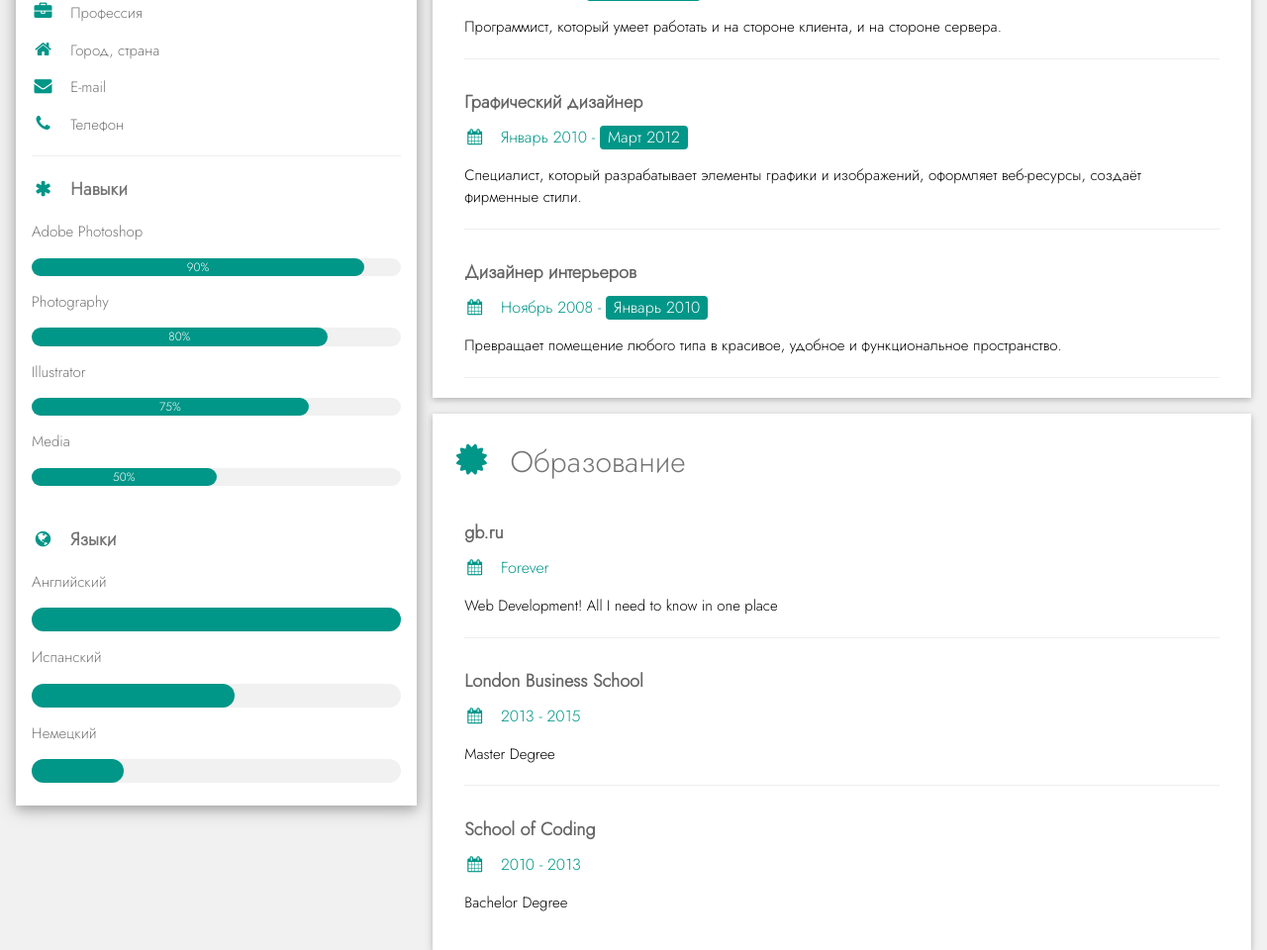
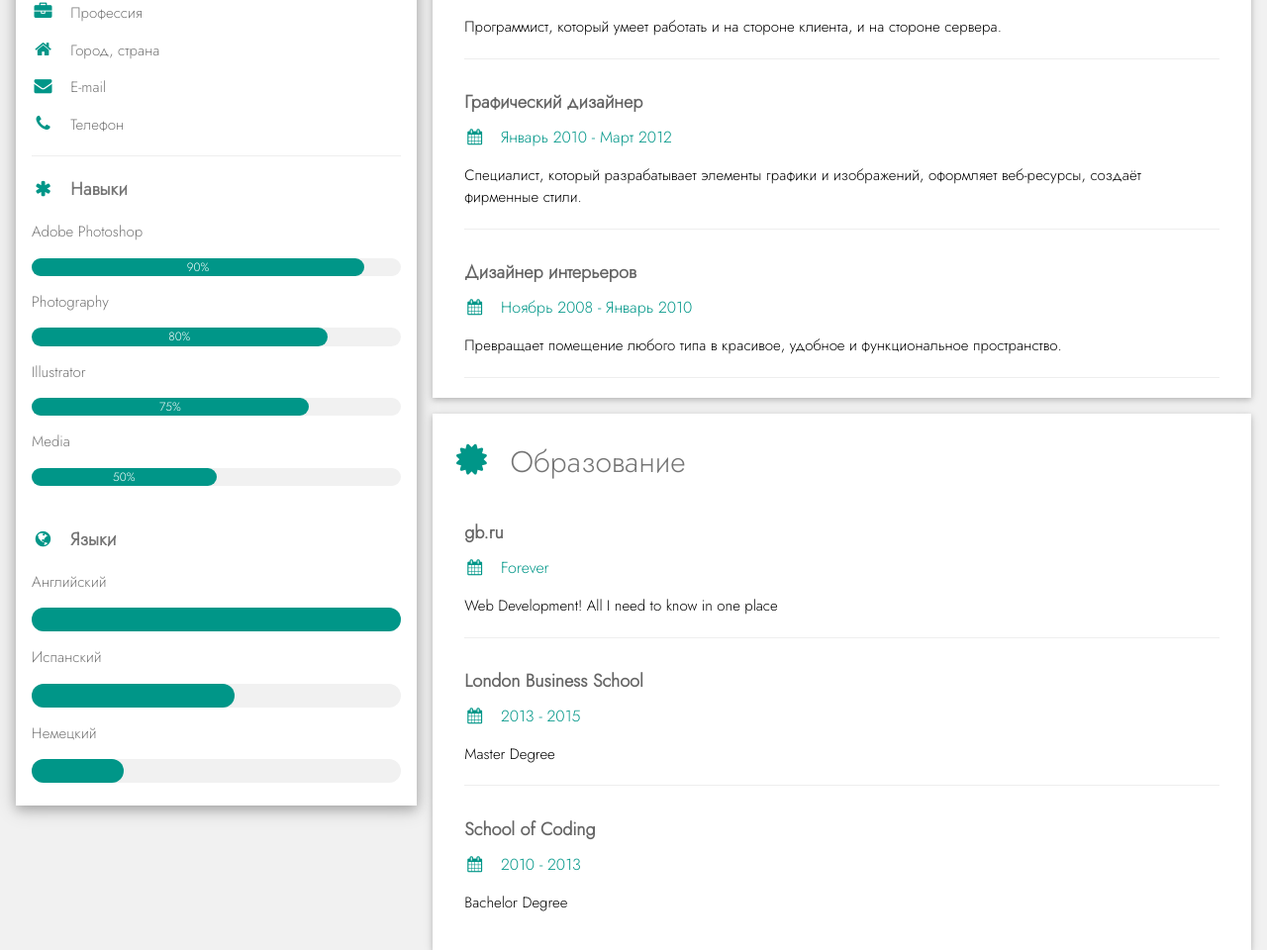
Before and after one commit to VeronikaVasil/github.io, a PHP site: page /Task4/index.php in a window 1280 px wide. Shown: the part 333-1293 px from the top of the page at 99% size. Run offline with PHP 8.4, Linux system fonts and the light colour scheme.

Commit message:
Выделила dateTo только у первой даты

```diff
--- a/Task4/index.php
+++ b/Task4/index.php
@@ -125,9 +125,14 @@ $workExperience = [
                     <div class="w3-container">
                         <h5 class="w3-opacity"><b><?php echo $workExperience [$i]["name"]; ?></b></h5>
                         <h6 class="w3-text-teal"><i
-                                class="fa fa-calendar fa-fw w3-margin-right"></i><?php echo $workExperience [$i]["dateFrom"]; ?>
-                            - <span class="w3-tag w3-teal w3-round"><?php echo $workExperience [$i]["dateTo"]; ?>
-                            </span></h6>
+                                class="fa fa-calendar fa-fw w3-margin-right"></i><?php echo $workExperience [$i]["dateFrom"]; ?>-
+                            <?php if ($i == 0): ?>
+                            <span class="w3-tag w3-teal w3-round"><?php echo $workExperience [$i]["dateTo"]; ?>
+                            </span>
+                            <?php else: ?>
+                            <?php echo $workExperience[$i]["dateTo"]; ?>
+                            <?php endif; ?>
+                        </h6>
                         <p> <?php echo $workExperience [$i]["description"]; ?> </p>
                         <hr>
                     </div>
@@ -160,16 +165,12 @@ $workExperience = [
                         <p>Bachelor Degree</p><br>
                     </div>
                 </div>
-
                 <!-- End Right Column -->
             </div>
-
             <!-- End Grid -->
         </div>
-
         <!-- End Page Container -->
     </div>
-
     <!-- Footer -->
     <footer class="w3-container w3-teal w3-center w3-margin-top">
         <p>Find me on social media.</p>
@@ -178,7 +179,6 @@ $workExperience = [
         <i class="fa fa-linkedin w3-hover-opacity"></i>
         <!-- End footer -->
     </footer>
-
 </body>
 
 </html>
```
